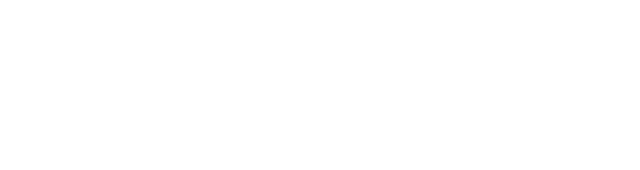
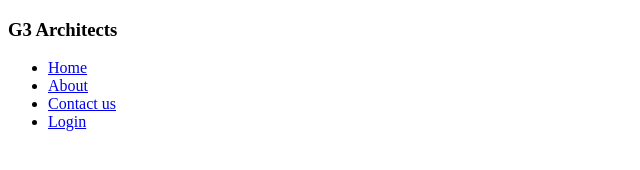
Before and after one commit to Tasfiq-Jawaad/G3-Architects, a plain HTML site: page index.html in a window 1280 px wide. Shown: the whole page, without its empty margins (0-640 px from the left). Drawn offline with Linux system fonts and the light colour scheme.

Commit message:
nav bar basic elements added

```diff
--- a/index.html
+++ b/index.html
@@ -7,6 +7,18 @@
     <link rel="stylesheet" href="style.css">
 </head>
 <body>
-
+    <header>
+        <nav>
+            <h3>G3 Architects</h3>
+            <ul>
+                <li><a href="http://" target="_blank" rel="noopener noreferrer">Home</a></li>
+                <li><a href="http://" target="_blank" rel="noopener noreferrer">About</a></li>
+                <li><a href="http://" target="_blank" rel="noopener noreferrer">Contact us</a></li>
+                <li><a href="http://" target="_blank" rel="noopener noreferrer">Login</a></li>
+            </ul>
+        </nav>
+    </header>
+    <main></main>
+    <footer></footer>
 </body>
 </html>
```
